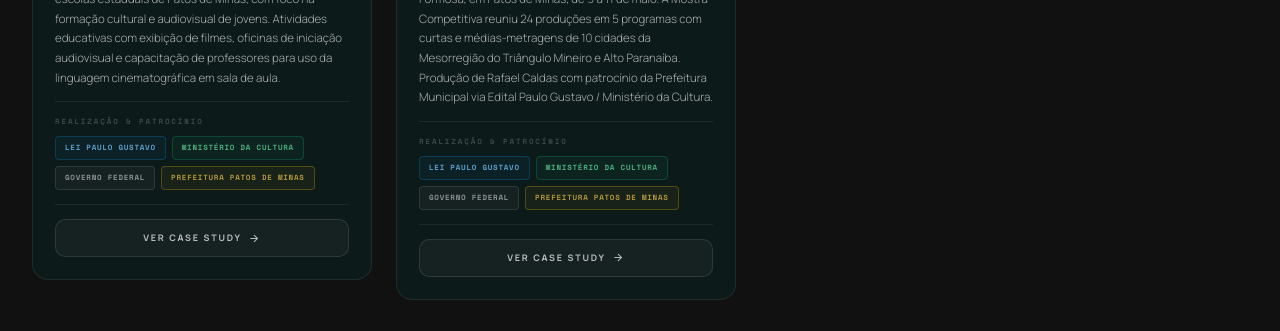
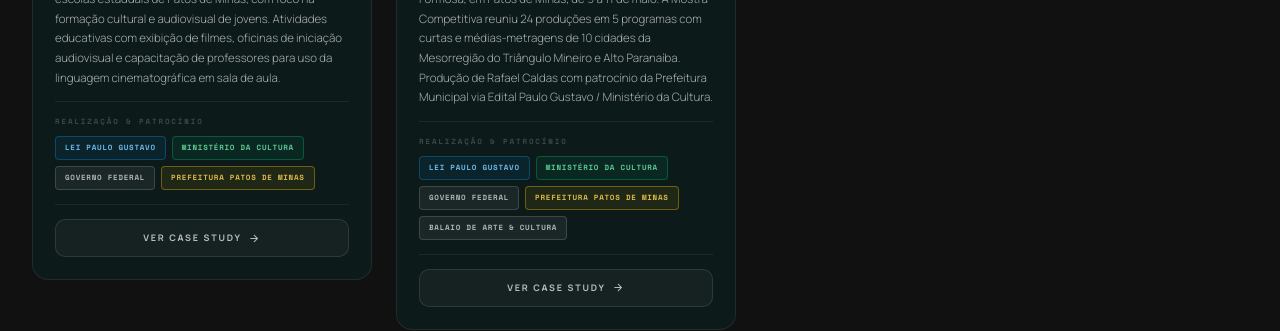
Before and after one commit to kiboxglx/territorioculturais, a React (Vite) app: page / in a window 1280 px wide. Shown: the part 5040-5371 px from the top of the page. Built offline with nearby package versions, Linux system fonts and the light colour scheme; a web font is replaced by a local one.

Commit message:
epic5 story 18: SponsorGrid dentro do LongCard - sponsors por projeto no data, badges visíveis sem hover com contraste reforçado no CSS

```diff
--- a/src/components/RealizedCard.css
+++ b/src/components/RealizedCard.css
@@ -168,58 +168,58 @@
   gap: 5px;
   padding: 5px 9px;
   border-radius: 4px;
-  border: 1px solid rgba(255, 255, 255, 0.1);
-  background: rgba(255, 255, 255, 0.04);
+  border: 1px solid rgba(255, 255, 255, 0.15);
+  background: rgba(255, 255, 255, 0.06);
   font-family: var(--font-mono, monospace);
   font-size: 7.5px;
   font-weight: 700;
   letter-spacing: 0.1em;
   text-transform: uppercase;
-  color: rgba(255, 255, 255, 0.5);
+  color: rgba(255, 255, 255, 0.65);
   white-space: nowrap;
   transition: background 0.2s ease, border-color 0.2s ease, color 0.2s ease;
 }
 
 .sponsor-badge:hover {
-  background: rgba(255, 255, 255, 0.08);
-  border-color: rgba(255, 255, 255, 0.2);
-  color: rgba(255, 255, 255, 0.8);
+  background: rgba(255, 255, 255, 0.1);
+  border-color: rgba(255, 255, 255, 0.3);
+  color: rgba(255, 255, 255, 0.9);
 }
 
 .sponsor-badge--lpg {
-  border-color: rgba(0, 130, 200, 0.3);
-  color: rgba(120, 200, 255, 0.75);
-  background: rgba(0, 130, 200, 0.07);
+  border-color: rgba(0, 130, 200, 0.4);
+  color: rgba(120, 200, 255, 0.9);
+  background: rgba(0, 130, 200, 0.1);
 }
 
 .sponsor-badge--lpg:hover {
-  background: rgba(0, 130, 200, 0.12);
-  border-color: rgba(0, 130, 200, 0.5);
-  color: rgba(160, 220, 255, 0.9);
+  background: rgba(0, 130, 200, 0.18);
+  border-color: rgba(0, 130, 200, 0.6);
+  color: rgba(160, 220, 255, 1);
 }
 
 .sponsor-badge--pnab {
-  border-color: rgba(220, 60, 30, 0.3);
-  color: rgba(255, 140, 110, 0.75);
-  background: rgba(220, 60, 30, 0.07);
+  border-color: rgba(220, 60, 30, 0.4);
+  color: rgba(255, 140, 110, 0.9);
+  background: rgba(220, 60, 30, 0.1);
 }
 
 .sponsor-badge--pnab:hover {
-  background: rgba(220, 60, 30, 0.12);
-  border-color: rgba(220, 60, 30, 0.5);
-  color: rgba(255, 170, 140, 0.9);
+  background: rgba(220, 60, 30, 0.18);
+  border-color: rgba(220, 60, 30, 0.6);
+  color: rgba(255, 170, 140, 1);
 }
 
 .sponsor-badge--minc {
-  border-color: rgba(0, 160, 100, 0.3);
-  color: rgba(100, 220, 160, 0.75);
-  background: rgba(0, 160, 100, 0.07);
+  border-color: rgba(0, 160, 100, 0.4);
+  color: rgba(100, 220, 160, 0.9);
+  background: rgba(0, 160, 100, 0.1);
 }
 
 .sponsor-badge--prefeitura {
-  border-color: rgba(255, 200, 0, 0.25);
-  color: rgba(255, 210, 80, 0.65);
-  background: rgba(255, 200, 0, 0.05);
+  border-color: rgba(255, 200, 0, 0.35);
+  color: rgba(255, 210, 80, 0.85);
+  background: rgba(255, 200, 0, 0.08);
 }
 
 .realized-card__cta {
--- a/src/components/RealizedCard.jsx
+++ b/src/components/RealizedCard.jsx
@@ -24,7 +24,7 @@ const RealizedCard = ({ project }) => {
     const mainImg = assetData.main || project.heroImage;
     const fallbackImg = assetData.fallback || project.fallbackImage;
     const seoAlt = assetData.alt || `${project.title} — ${project.locationLabel?.replace('📍 ', '')}`;
-    const sponsors = SPONSOR_MAP[project.incentiveLaw] || [];
+    const sponsors = project.sponsors || SPONSOR_MAP[project.incentiveLaw] || [];
 
     return (
         <article
--- a/src/data/projects.js
+++ b/src/data/projects.js
@@ -168,6 +168,14 @@ export const projects = [
         governance: "Prestação de contas integral via PNAB/SECULT. 12 mostras gratuitas com entrada aberta ao público.",
         locationLabel: "📍 Patos de Minas - MG (Campus UNIPAM)",
         city: "patos-de-minas",
+        sponsors: [
+            { label: "PNAB · Aldir Blanc", mod: "pnab" },
+            { label: "Ministério da Cultura", mod: "minc" },
+            { label: "Governo Federal", mod: "" },
+            { label: "Prefeitura Patos de Minas", mod: "prefeitura" },
+            { label: "FEPAM", mod: "" },
+            { label: "UNIPAM", mod: "" },
+        ],
         seoKeywords: ["Cineclube Vemvê", "Cineclube Patos de Minas", "Inclusão Social", "Cultura Norte de Minas"],
         impactMetrics: {
             jobs: 15,
@@ -209,6 +217,12 @@ export const projects = [
         governance: "Projeto pedagógico alinhado à BNCC. Prestação de contas integral via LPG/SECULT.",
         locationLabel: "📍 Patos de Minas - MG",
         city: "patos-de-minas",
+        sponsors: [
+            { label: "Lei Paulo Gustavo", mod: "lpg" },
+            { label: "Ministério da Cultura", mod: "minc" },
+            { label: "Governo Federal", mod: "" },
+            { label: "Prefeitura Patos de Minas", mod: "prefeitura" },
+        ],
         seoKeywords: ["Luz Imagem Educação", "Cinema na Escola", "Educação Audiovisual", "Patos de Minas"],
         impactMetrics: {
             jobs: 10,
@@ -250,6 +264,13 @@ export const projects = [
         governance: "Produção de Rafael Caldas. Prestação de contas integral via Edital Paulo Gustavo / SECULT. 100% de transparência na execução municipal.",
         locationLabel: "📍 Patos de Minas - MG",
         city: "patos-de-minas",
+        sponsors: [
+            { label: "Lei Paulo Gustavo", mod: "lpg" },
+            { label: "Ministério da Cultura", mod: "minc" },
+            { label: "Governo Federal", mod: "" },
+            { label: "Prefeitura Patos de Minas", mod: "prefeitura" },
+            { label: "Balaio de Arte & Cultura", mod: "" },
+        ],
         seoKeywords: ["Cine Território", "Lei Paulo Gustavo Patos de Minas", "Cinema Comunitário", "Formação de Público"],
         impactMetrics: {
             jobs: 45,
```
